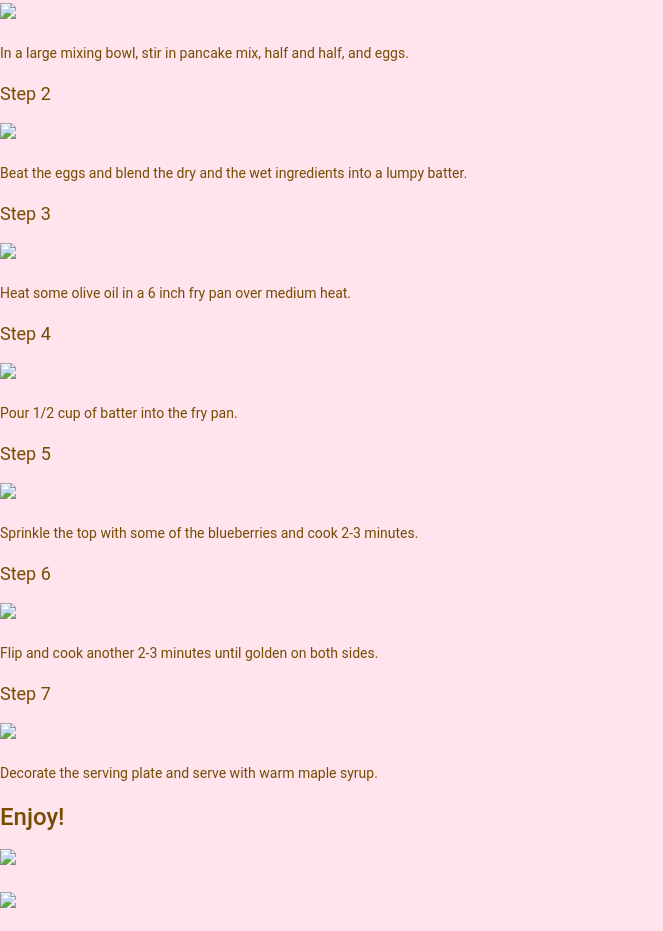
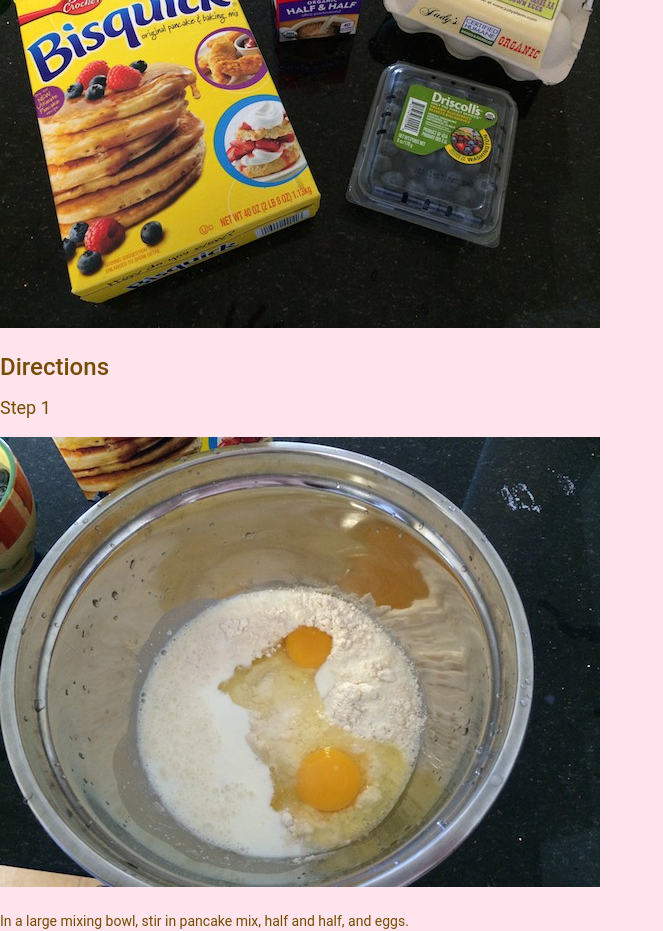
Before and after one commit to carina326wang/Wang_Huanwen_recipe, a plain HTML site: page recipe/index.html in a window 1280 px wide. Shown: the part 396-1327 px from the top of the page, without its empty margins (0-663 px from the left). Drawn offline with Linux system fonts and the light colour scheme.

Commit message:
deleted recipe/

```diff
--- a/recipe/index.html
+++ b/recipe/index.html
@@ -24,14 +24,14 @@
 		</ul>
 	</p>
 	<p>
-		<img src="recipe/images/ingredients.jpeg">
+		<img src="images/ingredients.jpeg">
 	</P>
 
 <h2>Directions</h2>
 
 <h3>Step 1</h3>
 	<p>
-		<img src="recipe/images/batter1.jpeg">
+		<img src="images/batter1.jpeg">
 	</P>
 	<p>
 		In a large mixing bowl, stir in pancake mix, half and half, and eggs.
@@ -39,7 +39,7 @@
 
 <h3>Step 2</h3>
 	<p>
-		<img src="recipe/images/batter2.jpeg">
+		<img src="images/batter2.jpeg">
 	</p>
 	<p>
 		Beat the eggs and blend the dry and the wet ingredients into a lumpy batter.
@@ -47,7 +47,7 @@
 
 <h3>Step 3</h3>
 	<p>
-		<img src="recipe/images/fry_pan.jpeg">
+		<img src="images/fry_pan.jpeg">
 	</p>
 	<P>
 		Heat some olive oil in a 6 inch fry pan over medium heat.
@@ -55,14 +55,14 @@
 
 <h3>Step 4</h3>
 	<p>
-		<img src="recipe/images/pour.jpeg">
+		<img src="images/pour.jpeg">
 	</p>
 	<p>Pour 1/2 cup of batter into the fry pan.
 
 
 <h3>Step 5</h3>
 	<p>
-		<img src="recipe/images/cook.jpeg">
+		<img src="images/cook.jpeg">
 
 	</P>
 	<p>
@@ -71,7 +71,7 @@
 
 <h3>Step 6</h3>
 	<p>
-		<img src="recipe/images/flip.jpeg">
+		<img src="images/flip.jpeg">
 	</P>
 	<p>
 		Flip and cook another 2-3 minutes until golden on both sides.
@@ -79,7 +79,7 @@
 
 <h3>Step 7</h3>
 	<p>
-		<img src="recipe/images/syrup.jpeg">
+		<img src="images/syrup.jpeg">
 
 	</p>
 	<p>
@@ -88,10 +88,10 @@
 
 <h2> Enjoy!</h2>
 	<p>
-		<img src="recipe/images/done1.jpeg">
+		<img src="images/done1.jpeg">
 	</p>
 	<p>
-		<img src="recipe/images/done2.jpeg">
+		<img src="images/done2.jpeg">
 	</p>
 </body>
 </html>
```
